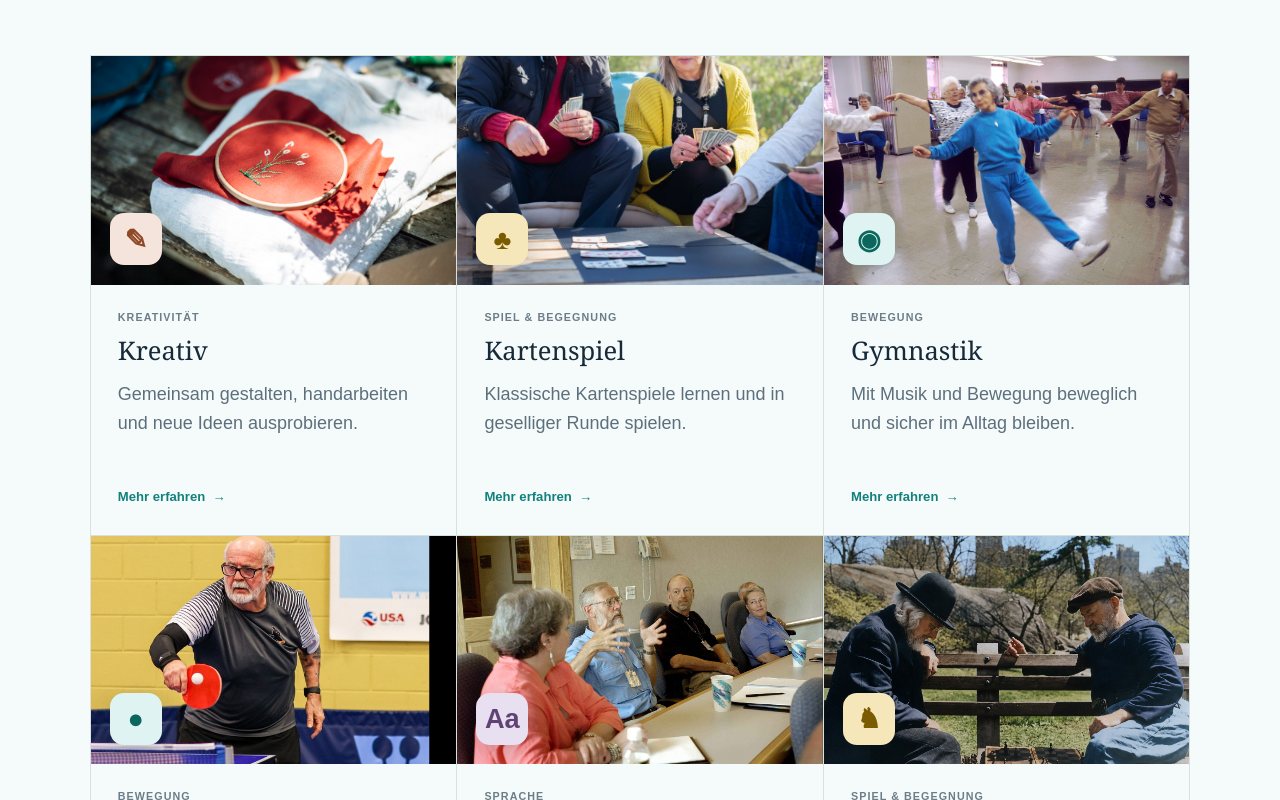
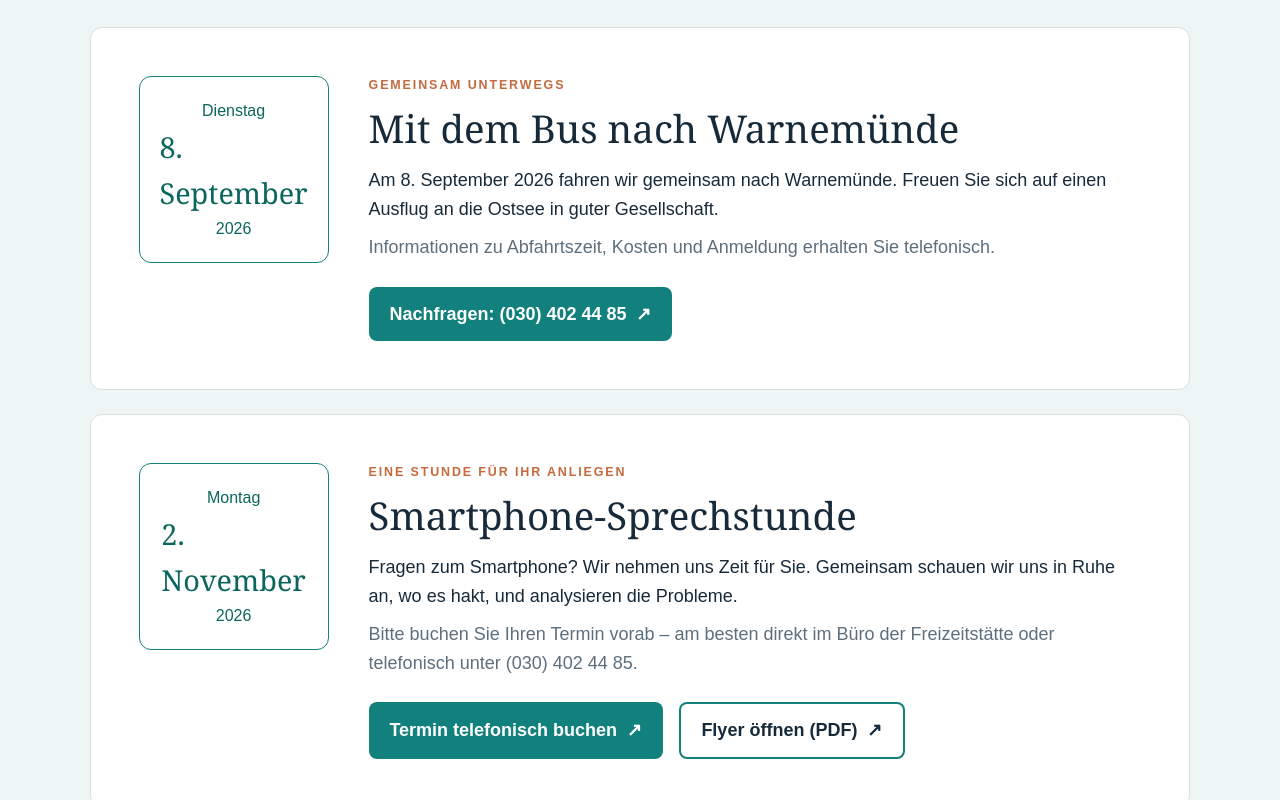
Before and after one commit to eb58/senioren-luebars.berlin, a Next.js app: page / in a window 1280 px wide. Shown: the part 1220-2020 px from the top of the page. Built offline with nearby package versions, Linux system fonts and the light colour scheme.

Commit message:
Add current events section

```diff
--- a/app/globals.css
+++ b/app/globals.css
@@ -49,6 +49,18 @@ h2 { font-family:Georgia,'Times New Roman',serif; font-size:clamp(2.4rem,4vw,4.8
 .section-intro { max-width:820px; margin-bottom:3.2rem; }
 .section-intro h2 { margin-bottom:1.3rem; }
 .section-intro>p:last-child { max-width:700px; color:var(--muted); font-size:1.08rem; }
+.news-section { background:var(--cream); scroll-margin-top:100px; }
+.news-list { display:grid; gap:1.5rem; }
+.trip-announcement { display:grid; grid-template-columns:190px minmax(0,1fr); gap:1.5rem 2.5rem; align-items:start; padding:clamp(24px,4vw,48px); background:var(--surface); border:1px solid var(--line); border-radius:12px; scroll-margin-top:100px; }
+.trip-date { display:flex; flex-direction:column; align-items:center; padding:1.3rem 1.5rem; border:1px solid var(--forest); border-radius:12px; color:var(--forest-dark); font-size:1rem; }
+.trip-date strong { font-family:Georgia,'Times New Roman',serif; font-size:1.8rem; font-weight:500; }
+.trip-copy .eyebrow { margin-bottom:.6rem; }
+.trip-copy h3 { margin-bottom:1rem; font-family:Georgia,'Times New Roman',serif; font-size:clamp(1.8rem,3vw,2.8rem); font-weight:500; line-height:1.15; overflow-wrap:anywhere; }
+.trip-copy p:not(.eyebrow) { max-width:760px; margin-bottom:.6rem; }
+.trip-copy p:last-child { margin-bottom:0; color:var(--muted); }
+.trip-announcement>.button,.news-actions { grid-column:2; justify-self:start; }
+.news-actions { display:flex; flex-wrap:wrap; gap:1rem; }
+.trip-announcement a:focus-visible { outline:3px solid var(--ink); outline-offset:4px; }
 .activities { background:var(--surface-soft); }
 .activity-grid { display:grid; grid-template-columns:repeat(3,1fr); gap:1px; background:var(--line); border:1px solid var(--line); }
 .activity-card { display:block; min-height:260px; overflow:hidden; background:var(--surface-soft); transition:background .2s,transform .2s; }
@@ -245,6 +257,9 @@ footer a:hover { color:var(--coral); }
   .main-navigation .nav-contact:hover,.main-navigation .nav-contact:focus-visible { background:var(--forest-dark); color:white; }
 }
 @media (max-width:850px) {
+  .trip-announcement { grid-template-columns:1fr; }
+  .trip-date { justify-self:start; }
+  .trip-announcement>.button,.news-actions { grid-column:1; }
   .first-visit-grid { grid-template-columns:1fr; }
   .hero { grid-template-columns:1fr; }
   .hero-copy { padding:72px 24px 56px; }
--- a/app/page.tsx
+++ b/app/page.tsx
@@ -62,6 +62,7 @@ const schedule = [
 const Arrow = () => <span aria-hidden="true">↗</span>;
 
 const navigation = [
+  { href: '#aktuelles', label: 'Aktuelles' },
   { href: '#aktivitaeten', label: 'Aktivitäten' },
   { href: '#wochenplan', label: 'Wochenplan' },
   { href: '#ueber-uns', label: 'Über uns' },
@@ -105,6 +106,39 @@ export default function Home() {
           <a href="#wochenplan"><span className="quick-icon" aria-hidden="true">🗓</span><span><strong>Was ist heute los?</strong><small>Zum aktuellen Wochenplan</small></span><Arrow /></a>
           <a href="#kontakt"><span className="quick-icon" aria-hidden="true">⌖</span><span><strong>So finden Sie uns</strong><small>Am Vierrutenberg 2</small></span><Arrow /></a>
           <a href="tel:+49304024485"><span className="quick-icon" aria-hidden="true">☎</span><span><strong>Direkt anrufen</strong><small>(030) 402 44 85</small></span><Arrow /></a>
+        </section>
+
+        <section className="section news-section" id="aktuelles" aria-labelledby="aktuelles-title">
+          <div className="section-intro">
+            <p className="eyebrow">Neuigkeiten & Termine</p>
+            <h2 id="aktuelles-title">Aktuelles</h2>
+            <p>Besondere Angebote und gemeinsame Unternehmungen in unserer Freizeitstätte.</p>
+          </div>
+          <div className="news-list">
+          <article className="trip-announcement" id="warnemuende" aria-labelledby="warnemuende-title">
+          <time className="trip-date" dateTime="2026-09-08">Dienstag<strong>8. September</strong>2026</time>
+          <div className="trip-copy">
+            <p className="eyebrow">Gemeinsam unterwegs</p>
+            <h3 id="warnemuende-title">Mit dem Bus nach Warnemünde</h3>
+            <p>Am 8. September 2026 fahren wir gemeinsam nach Warnemünde. Freuen Sie sich auf einen Ausflug an die Ostsee in guter Gesellschaft.</p>
+            <p>Informationen zu Abfahrtszeit, Kosten und Anmeldung erhalten Sie telefonisch.</p>
+          </div>
+          <a className="button button-primary" href="tel:+49304024485">Nachfragen: (030) 402 44 85 <Arrow /></a>
+          </article>
+          <article className="trip-announcement" aria-labelledby="smartphone-title">
+            <time className="trip-date" dateTime="2026-11-02">Montag<strong>2. November</strong>2026</time>
+            <div className="trip-copy">
+              <p className="eyebrow">Eine Stunde für Ihr Anliegen</p>
+              <h3 id="smartphone-title">Smartphone-Sprechstunde</h3>
+              <p>Fragen zum Smartphone? Wir nehmen uns Zeit für Sie. Gemeinsam schauen wir uns in Ruhe an, wo es hakt, und analysieren die Probleme.</p>
+              <p>Bitte buchen Sie Ihren Termin vorab – am besten direkt im Büro der Freizeitstätte oder telefonisch unter (030) 402 44 85.</p>
+            </div>
+            <div className="news-actions">
+              <a className="button button-primary" href="tel:+49304024485">Termin telefonisch buchen <Arrow /></a>
+              <a className="button button-ghost" href="/dokumente/smartphone-sprechstunde.pdf" target="_blank" rel="noreferrer">Flyer öffnen (PDF) <Arrow /></a>
+            </div>
+          </article>
+          </div>
         </section>
 
         <section className="section activities" id="aktivitaeten">
```
Also changed, not shown: 1 other file (tests, documents, lock files or other folders).
